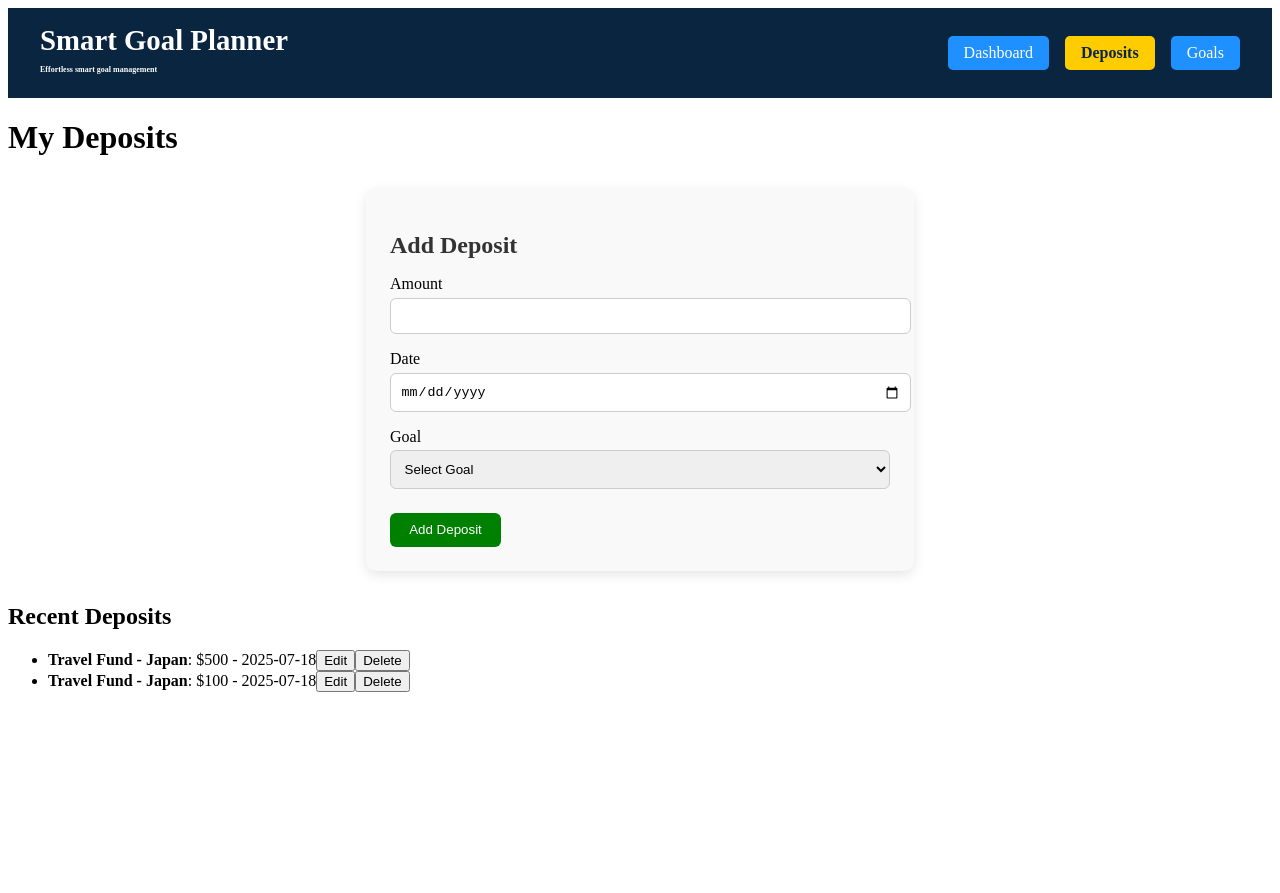
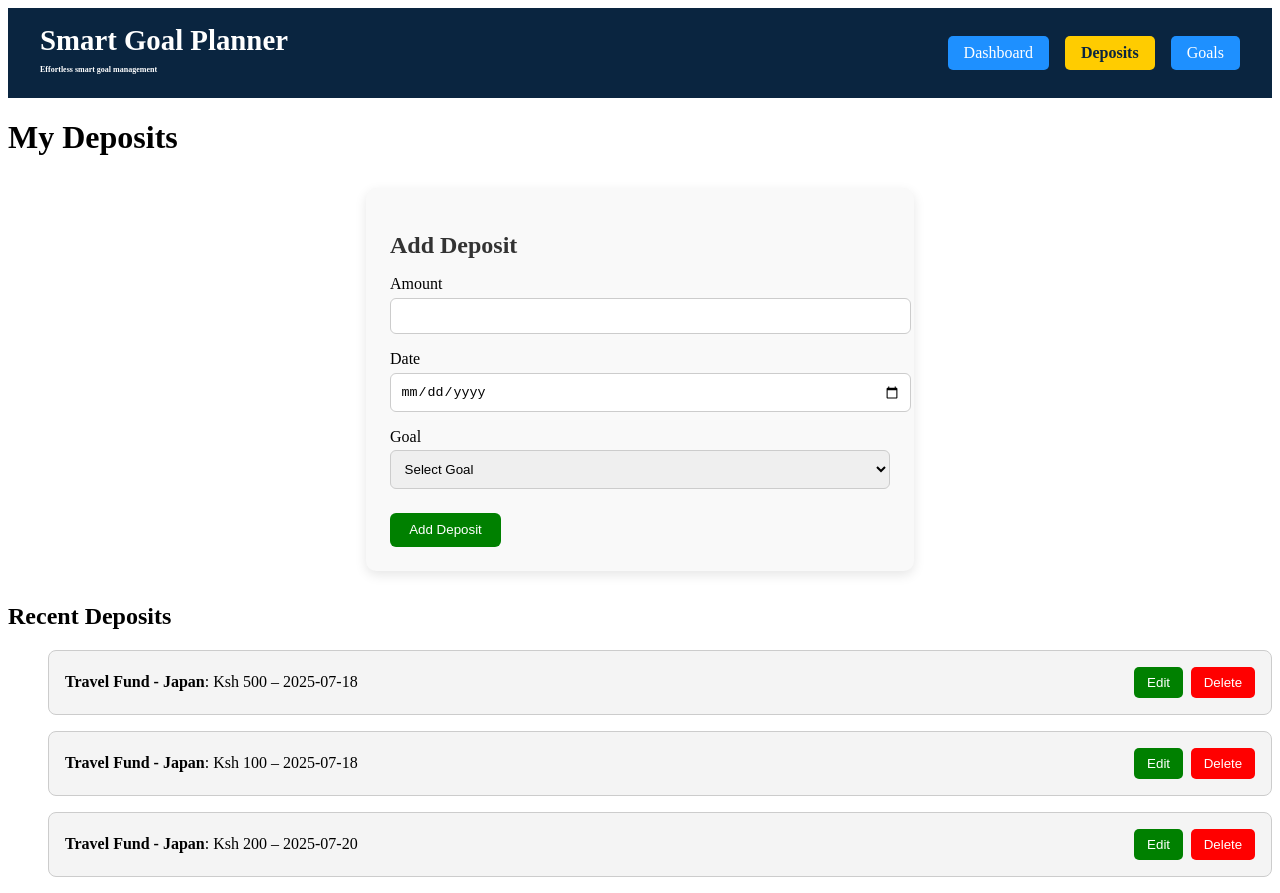
Before and after one commit to LydiaNeema/Smart-goal-planner, a React (Vite) app in the folder smart-goal-planner/: page /deposits in a window 1280 px wide. Before the commit the page ends 800 px from the top, so only its background shows below. Built offline with nearby package versions, Linux system fonts and the light colour scheme; data requests are answered from the project's data file.

Commit message:
worked on delete deposit functionality

```diff
--- a/smart-goal-planner/db.json
+++ b/smart-goal-planner/db.json
@@ -4,7 +4,7 @@
       "id": "1",
       "name": "Travel Fund - Japan",
       "targetAmount": 5000,
-      "savedAmount": 3300,
+      "savedAmount": 3500,
       "category": "Travel",
       "deadline": "2025-12-31",
       "createdAt": "2024-01-15"
@@ -80,6 +80,14 @@
       "category": "Home",
       "deadline": "2025-03-31",
       "createdAt": "2024-05-15"
+    },
+    {
+      "id": "34e0",
+      "name": "Technical course",
+      "targetAmount": 500000,
+      "savedAmount": 0,
+      "deadline": "2026-02-01",
+      "category": "Education"
     }
   ],
   "deposits": [
@@ -94,6 +102,12 @@
       "goalId": "1",
       "amount": "100",
       "date": "2025-07-18"
+    },
+    {
+      "id": "d090",
+      "goalId": "1",
+      "amount": "200",
+      "date": "2025-07-20"
     }
   ]
 }
--- a/smart-goal-planner/src/App.jsx
+++ b/smart-goal-planner/src/App.jsx
@@ -139,6 +139,8 @@ function handleDeleteDeposit(deposit) {
           handleEditGoal,
           handleDeleteGoal,
           handleAddDeposit,
+          handleEditDeposit,
+    handleDeleteDeposit
         }}
       />
     </div>
--- a/smart-goal-planner/src/pages/Deposits.jsx
+++ b/smart-goal-planner/src/pages/Deposits.jsx
@@ -31,13 +31,56 @@ function Deposits() {
         <ul>
           {deposits.map((d) => {
             const goal = goals.find((g) => String(g.id) === String(d.goalId));
-            return (
-              <li key={d.id}>
-                <strong>{goal ? goal.name : "Unknown Goal"}</strong>: ${d.amount} - {d.date}
-                <button onClick={() => setEditingDeposit(d)}>Edit</button>
-                <button onClick={() => handleDeleteDeposit(d)}>Delete</button>
-              </li>
-            );
+            return<li
+  key={d.id}
+  style={{
+    listStyle: "none",
+    padding: "1rem",
+    marginBottom: "1rem",
+    border: "1px solid #ccc",
+    borderRadius: "8px",
+    backgroundColor: "#f4f4f4",
+    display: "flex",
+    justifyContent: "space-between",
+    alignItems: "center",
+    flexWrap: "wrap"
+  }}
+>
+  <div style={{ flex: "1 1 auto", marginRight: "1rem" }}>
+    <strong>{goal ? goal.name : "Unknown Goal"}</strong>: Ksh {d.amount} – {d.date}
+  </div>
+
+  <div style={{ display: "flex", gap: "0.5rem" }}>
+    <button
+      onClick={() => setEditingDeposit(d)}
+      style={{
+        backgroundColor: "green",
+        color: "white",
+        border: "none",
+        padding: "0.5rem 0.8rem",
+        borderRadius: "5px",
+        cursor: "pointer"
+      }}
+    >
+      Edit
+    </button>
+
+    <button
+      onClick={() => handleDeleteDeposit(d)}
+      style={{
+        backgroundColor: "red",
+        color: "white",
+        border: "none",
+        padding: "0.5rem 0.8rem",
+        borderRadius: "5px",
+        cursor: "pointer"
+      }}
+    >
+      Delete
+    </button>
+  </div>
+</li>
+
           })}
         </ul>
       </section>
```
